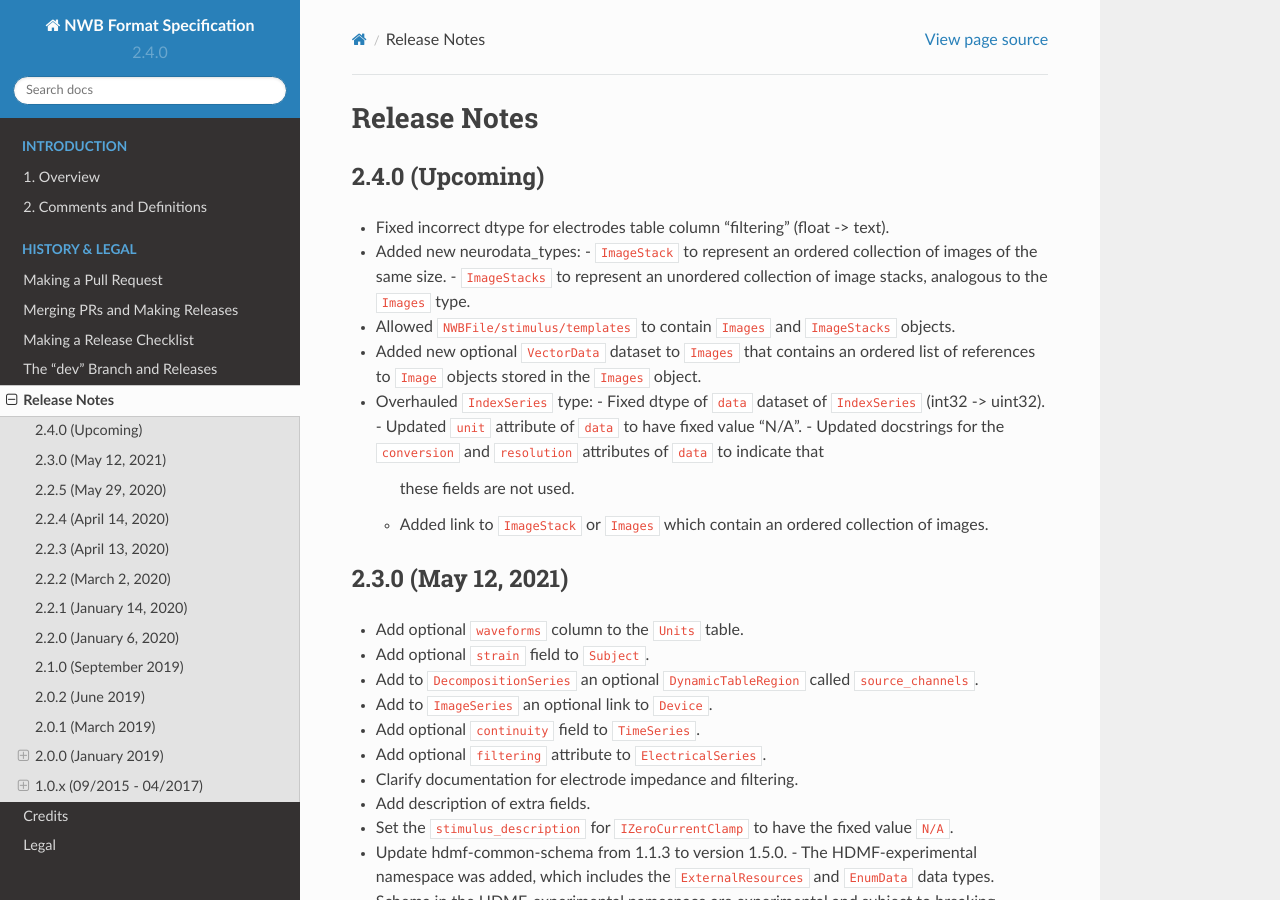
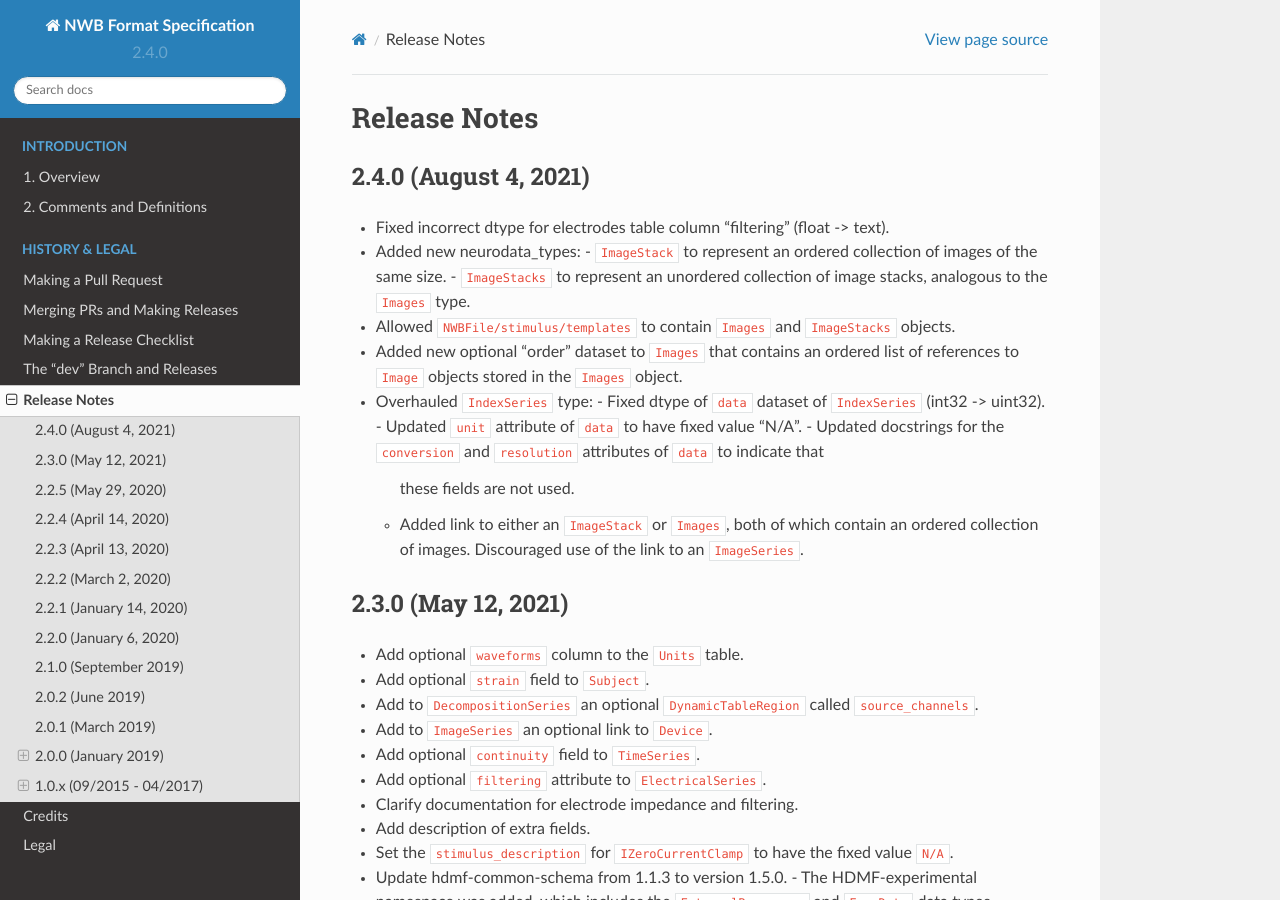
Before and after one commit to NeurodataWithoutBorders/nwb-schema, a Sphinx documentation site: the page built from docs/format/source/format_release_notes.rst, in a window 1280 px wide and 900 px high. Built offline with Sphinx 7.4.7 and the Read the Docs theme 2.0.0, drawn with Linux system fonts in a browser that asks for light colours.

Commit message:
Update format_release_notes.rst

```diff
--- a/docs/format/source/format_release_notes.rst
+++ b/docs/format/source/format_release_notes.rst
@@ -1,7 +1,7 @@
 Release Notes
 =============
 
-2.4.0 (Upcoming)
+2.4.0 (August 4, 2021)
 ----------------
 
 - Fixed incorrect dtype for electrodes table column "filtering" (float -> text).
@@ -9,14 +9,15 @@ Release Notes
   - ``ImageStack`` to represent an ordered collection of images of the same size.
   - ``ImageStacks`` to represent an unordered collection of image stacks, analogous to the ``Images`` type.
 - Allowed ``NWBFile/stimulus/templates`` to contain ``Images`` and ``ImageStacks`` objects.
-- Added new optional ``VectorData`` dataset to ``Images`` that contains an ordered list of references to
+- Added new optional "order" dataset to ``Images`` that contains an ordered list of references to
   ``Image`` objects stored in the ``Images`` object.
 - Overhauled ``IndexSeries`` type:
   - Fixed dtype of ``data`` dataset of ``IndexSeries`` (int32 -> uint32).
   - Updated ``unit`` attribute of ``data`` to have fixed value "N/A".
   - Updated docstrings for the ``conversion`` and ``resolution`` attributes of ``data`` to indicate that
     these fields are not used.
-  - Added link to ``ImageStack`` or ``Images`` which contain an ordered collection of images.
+  - Added link to either an ``ImageStack`` or ``Images``, both of which contain an ordered collection of images.
+    Discouraged use of the link to an ``ImageSeries``.
 
 2.3.0 (May 12, 2021)
 ---------------------
```
